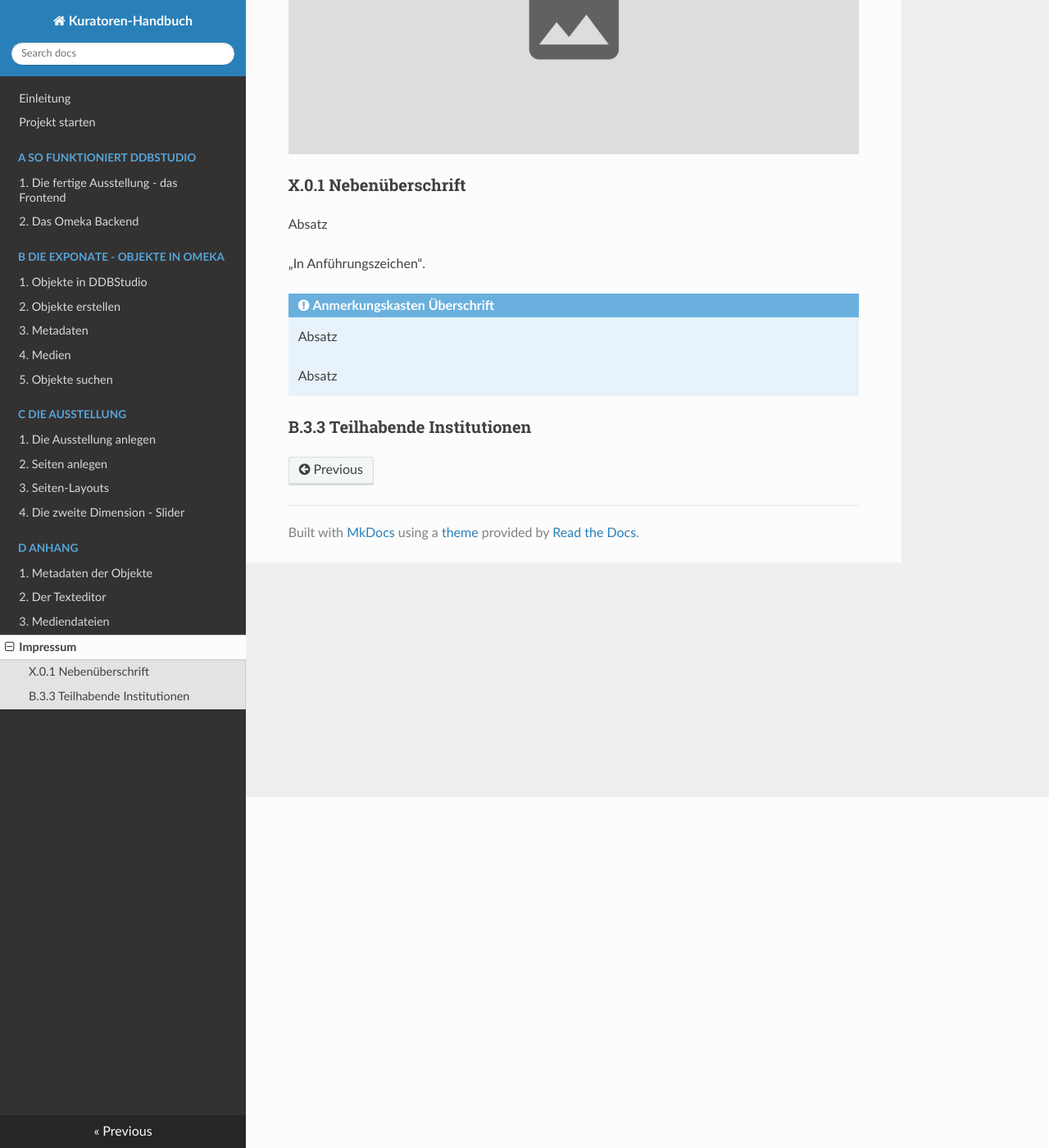
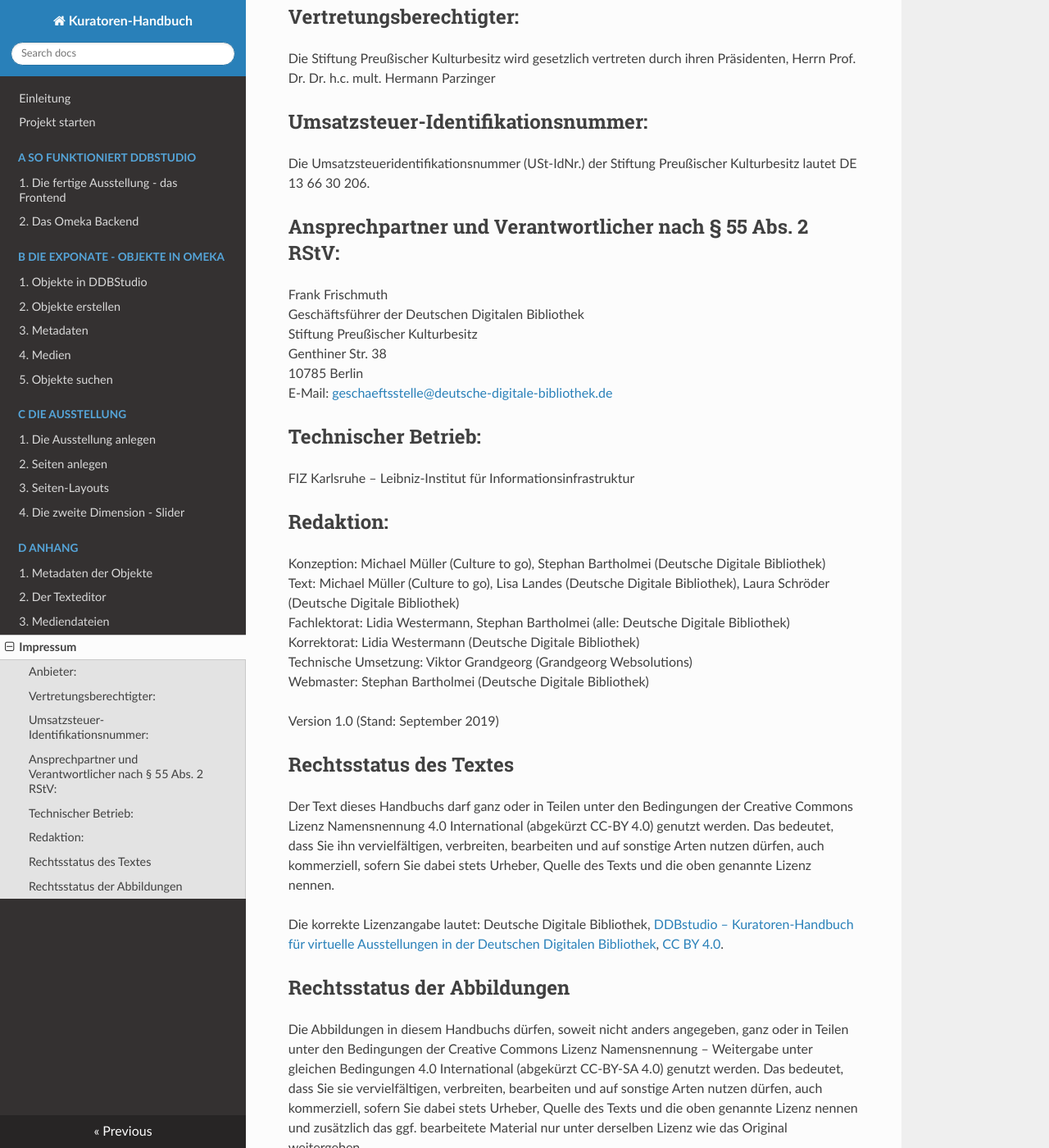
Before and after one commit to Deutsche-Digitale-Bibliothek/ddb-virtualexhibitions-docs-litfass, an MkDocs documentation site: the page built from docs/impressum.md, in a window 1280 px wide and 1400 px high, scrolled down 428 px. Shown: the whole window at 82% size. Built offline with MkDocs 1.6.1, drawn with Linux system fonts in a browser that asks for light colours; some of the changed text lies outside the part shown.

Commit message:
added content for imprint page

```diff
--- a/docs/impressum.md
+++ b/docs/impressum.md
@@ -1,23 +1,50 @@
-## X.0 Haupüberschrift
+# Impressum
 
-Absatz
+## Anbieter:
+Anbieter dieser Internetpräsenz ist im Rechtssinne die
+Stiftung Preußischer Kulturbesitz
+Von-der-Heydt-Str. 16-18
+10785 Berlin
 
-Absatz
+Tel.: +49 (0)30 266-41 1432
+Fax: +49 (0)30 266-31 1432
+E-Mail: geschaeftsstelle@deutsche-digitale-bibliothek.de
 
-!![Abb. x.0-1 - Legende „in Anführungszeichen“][X-0_1]
+## Vertretungsberechtigter:
+Die Stiftung Preußischer Kulturbesitz wird gesetzlich vertreten durch ihren Präsidenten, Herrn Prof. Dr. Dr. h.c. mult. Hermann Parzinger
 
-### X.0.1 Nebenüberschrift
+## Umsatzsteuer-Identifikationsnummer:
+Die Umsatzsteueridentifikationsnummer (USt-IdNr.) der Stiftung Preußischer Kulturbesitz lautet DE 13 66 30 206.
 
-Absatz
+## Ansprechpartner und Verantwortlicher nach § 55 Abs. 2 RStV:
+Frank Frischmuth
+Geschäftsführer der Deutschen Digitalen Bibliothek
+Stiftung Preußischer Kulturbesitz
+Genthiner Str. 38
+10785 Berlin
+E-Mail: geschaeftsstelle@deutsche-digitale-bibliothek.de
 
-„In Anführungszeichen“.
+## Technischer Betrieb:
+FIZ Karlsruhe – Leibniz-Institut für Informationsinfrastruktur
 
-!!!note "Anmerkungskasten Überschrift"
+## Redaktion:
+Konzeption: Michael Müller (Culture to go), Stephan Bartholmei (Deutsche Digitale Bibliothek)
+Text: Michael Müller (Culture to go), Lisa Landes (Deutsche Digitale Bibliothek), Laura Schröder (Deutsche Digitale Bibliothek)
+Fachlektorat: Lidia Westermann, Stephan Bartholmei  (alle: Deutsche Digitale Bibliothek)
+Korrektorat: Lidia Westermann (Deutsche Digitale Bibliothek)
+Technische Umsetzung: Viktor Grandgeorg (Grandgeorg Websolutions)
+Webmaster: Stephan Bartholmei (Deutsche Digitale Bibliothek)
 
-    Absatz
+Version 1.0 (Stand: September 2019)
 
-    Absatz
+## Rechtsstatus des Textes
+Der Text dieses Handbuchs darf ganz oder in Teilen unter den Bedingungen der Creative Commons Lizenz Namensnennung 4.0 International (abgekürzt CC-BY 4.0) genutzt werden. Das bedeutet, dass Sie ihn vervielfältigen, verbreiten, bearbeiten und auf sonstige Arten nutzen dürfen, auch kommerziell, sofern Sie dabei stets Urheber, Quelle des Texts und die oben genannte Lizenz nennen.
 
-### B.3.3 Teilhabende Institutionen
+Die korrekte Lizenzangabe lautet: Deutsche Digitale Bibliothek, [DDBstudio – Kuratoren-Handbuch für virtuelle Ausstellungen in der Deutschen Digitalen Bibliothek](https://deutsche-digitale-bibliothek.github.io/ddb-virtualexhibitions-docs/index.html), [CC BY 4.0](https://creativecommons.org/licenses/by/4.0/deed.de).
 
-[X-0_1]: img/X-0_1.jpg "Abb. X.0-1 - Alt-Text „in Anführungszeichen“"
+## Rechtsstatus der Abbildungen
+Die Abbildungen in diesem Handbuchs dürfen, soweit nicht anders angegeben, ganz oder in Teilen unter den Bedingungen der Creative Commons Lizenz Namensnennung – Weitergabe unter gleichen Bedingungen 4.0 International (abgekürzt CC-BY-SA 4.0) genutzt werden. Das bedeutet, dass Sie sie vervielfältigen, verbreiten, bearbeiten und auf sonstige Arten nutzen dürfen, auch kommerziell, sofern Sie dabei stets Urheber, Quelle des Texts und die oben genannte Lizenz nennen und zusätzlich das ggf. bearbeitete Material nur unter derselben Lizenz wie das Original weitergeben.
+
+Die korrekte Lizenzangabe lautet: Roy Rosenzweig Center for History and New Media/George Mason University/Grandgeorg Websolutions/Culture to go/Deutsche Digitale Bibliothek, [DDBstudio – Kuratoren-Handbuch für virtuelle Ausstellungen in der Deutschen Digitalen Bibliothek](https://deutsche-digitale-bibliothek.github.io/ddb-virtualexhibitions-docs/index.html), [CC BY-SA 4.0](https://creativecommons.org/licenses/by-sa/4.0/deed.de).
+
+Dieses Handbuch wurde erstellt mit [MkDocs](http://www.mkdocs.org/) unter Verwendung eines [Themes](https://github.com/snide/sphinx_rtd_theme) von [Read the Docs](https://readthedocs.org/).
```
